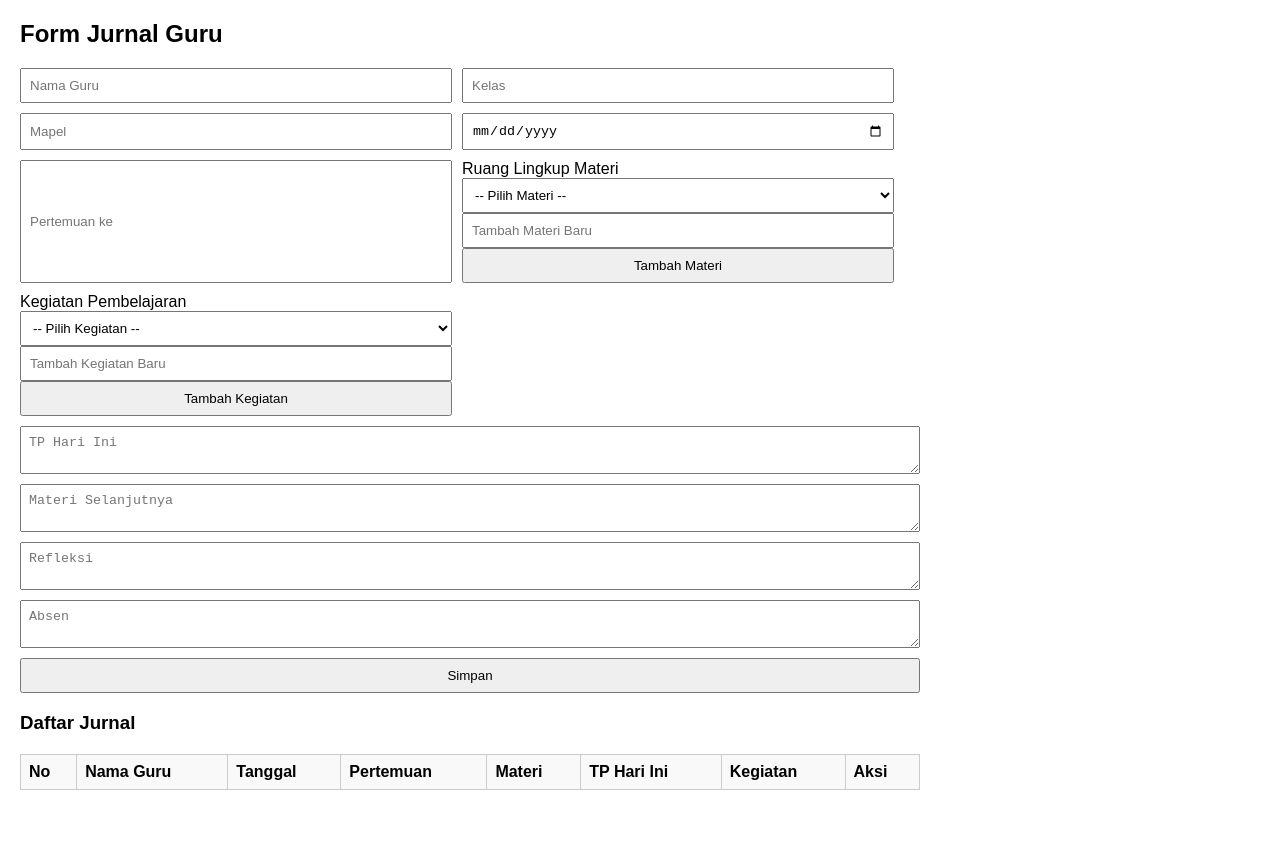
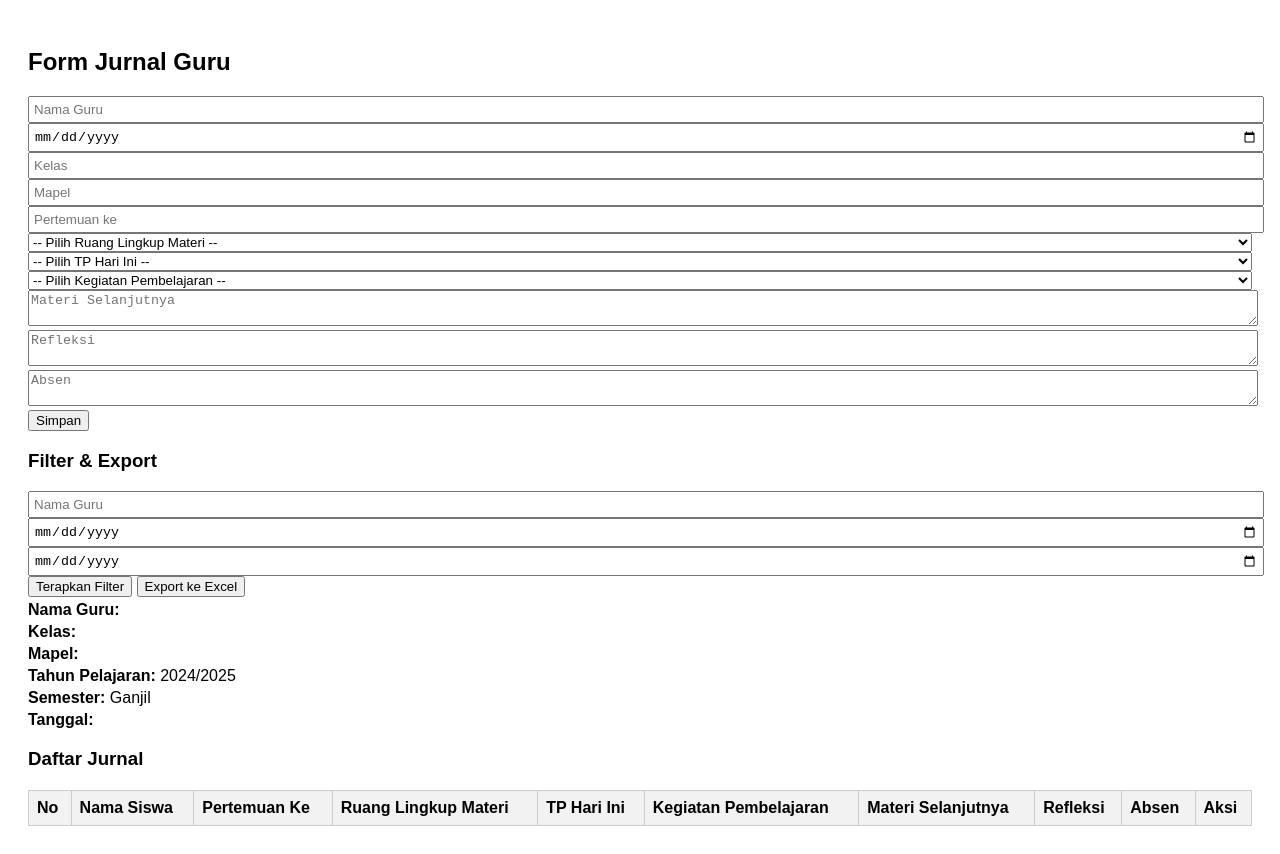
Before and after one commit to direkturkonyol/jurnal-guru, a plain HTML site: page index.html in a window 1280 px wide. Before the commit the page ends 810 px from the top, so only its background shows below. Drawn offline with Linux system fonts and the light colour scheme.

Commit message:
Add files via upload

```diff
--- a/index.html
+++ b/index.html
@@ -1,174 +1,180 @@
-
 <!DOCTYPE html>
 <html lang="id">
 <head>
-  <meta charset="UTF-8" />
-  <meta name="viewport" content="width=device-width, initial-scale=1.0"/>
+    <meta charset="UTF-8">
+    <meta name="viewport" content="width=device-width, initial-scale=1.0">
     <title>Jurnal Guru</title>
     <style>
-    body { font-family: Arial, sans-serif; margin: 20px; max-width: 900px; }
-    form { display: flex; flex-wrap: wrap; gap: 10px; }
-    label { width: 100%; }
-    input, select, textarea, button { width: 100%; padding: 8px; box-sizing: border-box; }
-    .half { width: 48%; }
-    table { width: 100%; border-collapse: collapse; margin-top: 20px; }
+        body { font-family: Arial, sans-serif; padding: 20px; }
+        table { border-collapse: collapse; width: 100%; margin-top: 20px; }
         th, td { border: 1px solid #ccc; padding: 8px; text-align: left; }
-    th { background-color: #f9f9f9; }
-    .actions button { margin-right: 5px; }
+        th { background-color: #f2f2f2; }
+        textarea, select { width: 100%; }
+        input[type="text"], input[type="date"], input[type="number"] { width: 100%; padding: 4px; }
+        #infoUmum p { margin: 4px 0; }
     </style>
+
+<script src="https://cdnjs.cloudflare.com/ajax/libs/xlsx/0.18.5/xlsx.full.min.js"></script>
 </head>
+
 <body>
-
     <h2>Form Jurnal Guru</h2>
     <form id="jurnalForm">
-  <input class="half" type="text" id="namaGuru" placeholder="Nama Guru" required>
-  <input class="half" type="text" id="kelas" placeholder="Kelas" required>
-  <input class="half" type="text" id="mapel" placeholder="Mapel" required>
-  <input class="half" type="date" id="tanggal" required>
-  <input class="half" type="number" id="pertemuan" placeholder="Pertemuan ke" required>
-
-  <div class="half">
-    <label>Ruang Lingkup Materi</label>
-    <select id="materiSelect">
-      <option value="">-- Pilih Materi --</option>
-    </select>
-    <input type="text" id="materiInput" placeholder="Tambah Materi Baru">
-    <button type="button" onclick="tambahMateri()">Tambah Materi</button>
-  </div>
-
-  <div class="half">
-    <label>Kegiatan Pembelajaran</label>
-    <select id="kegiatanSelect">
-      <option value="">-- Pilih Kegiatan --</option>
-    </select>
-    <input type="text" id="kegiatanInput" placeholder="Tambah Kegiatan Baru">
-    <button type="button" onclick="tambahKegiatan()">Tambah Kegiatan</button>
-  </div>
-
-  <textarea id="tujuan" placeholder="TP Hari Ini" required></textarea>
-  <textarea id="materiLanjut" placeholder="Materi Selanjutnya"></textarea>
-  <textarea id="refleksi" placeholder="Refleksi"></textarea>
-  <textarea id="absen" placeholder="Absen"></textarea>
+        <input type="text" id="namaGuru" placeholder="Nama Guru"><br>
+        <input type="date" id="tanggal"><br>
+        <input type="text" id="kelas" placeholder="Kelas"><br>
+        <input type="text" id="mapel" placeholder="Mapel"><br>
+        <input type="number" id="pertemuan" placeholder="Pertemuan ke"><br>
+        <select id="materi"><option value="">-- Pilih Ruang Lingkup Materi --</option></select>
+        <select id="tujuan"><option value="">-- Pilih TP Hari Ini --</option></select><br>
+        <select id="kegiatan"><option value="">-- Pilih Kegiatan Pembelajaran --</option></select><br>
+        <textarea id="materiLanjut" placeholder="Materi Selanjutnya"></textarea><br>
+        <textarea id="refleksi" placeholder="Refleksi"></textarea><br>
+        <textarea id="absen" placeholder="Absen"></textarea><br>
         <button type="submit">Simpan</button>
     </form>
 
+    <h3>Filter & Export</h3>
+    <input type="text" id="filterGuru" placeholder="Nama Guru">
+    <input type="date" id="filterMulai">
+    <input type="date" id="filterAkhir">
+    <button onclick="filterData()">Terapkan Filter</button>
+    <button onclick="exportExcel()">Export ke Excel</button>
+
+    <div id="infoUmum">
+        <p><strong>Nama Guru:</strong> <span id="infoNamaGuru"></span></p>
+        <p><strong>Kelas:</strong> <span id="infoKelas"></span></p>
+        <p><strong>Mapel:</strong> <span id="infoMapel"></span></p>
+        <p><strong>Tahun Pelajaran:</strong> 2024/2025</p>
+        <p><strong>Semester:</strong> Ganjil</p>
+        <p><strong>Tanggal:</strong> <span id="infoTanggal"></span></p>
+    </div>
+
     <h3>Daftar Jurnal</h3>
-<table>
+    <table id="tabelJurnal">
         <thead>
             <tr>
                 <th>No</th>
-      <th>Nama Guru</th>
-      <th>Tanggal</th>
-      <th>Pertemuan</th>
-      <th>Materi</th>
+                <th>Nama Siswa</th>
+                <th>Pertemuan Ke</th>
+                <th>Ruang Lingkup Materi</th>
                 <th>TP Hari Ini</th>
-      <th>Kegiatan</th>
+                <th>Kegiatan Pembelajaran</th>
+                <th>Materi Selanjutnya</th>
+                <th>Refleksi</th>
+                <th>Absen</th>
                 <th>Aksi</th>
             </tr>
         </thead>
-  <tbody id="tabelJurnal"></tbody>
+        <tbody id="bodyJurnal"></tbody>
     </table>
 
     <script>
-  const data = [];
-  const materiList = [];
-  const kegiatanList = [];
+        const form = document.getElementById('jurnalForm');
+        const bodyJurnal = document.getElementById('bodyJurnal');
+        let data = [];
+        const materiList = ['Aqidah', 'Akhlak', 'Fiqih', 'Tarikh'];
+        const tujuanList = ['Menjelaskan definisi', 'Menunjukkan contoh', 'Menghubungkan konsep'];
+        const kegiatanList = ['Diskusi kelompok', 'Tanya jawab', 'Presentasi', 'Mengerjakan soal'];
 
-  const form = document.getElementById('jurnalForm');
-  const tabelJurnal = document.getElementById('tabelJurnal');
+        function isiDropdown(id, list) {
+            const dropdown = document.getElementById(id);
+            list.forEach(item => {
+                const option = document.createElement('option');
+                option.value = item;
+                option.text = item;
+                dropdown.appendChild(option);
+            });
+        }
+
+        isiDropdown('materi', materiList);
+        isiDropdown('tujuan', tujuanList);
+        isiDropdown('kegiatan', kegiatanList);
 
         form.addEventListener('submit', function(e) {
             e.preventDefault();
-    const entry = {
-      namaGuru: document.getElementById('namaGuru').value,
-      kelas: document.getElementById('kelas').value,
-      mapel: document.getElementById('mapel').value,
-      tanggal: document.getElementById('tanggal').value,
-      pertemuan: document.getElementById('pertemuan').value,
-      materi: document.getElementById('materiSelect').value,
-      tujuan: document.getElementById('tujuan').value,
-      kegiatan: document.getElementById('kegiatanSelect').value,
-      materiLanjut: document.getElementById('materiLanjut').value,
-      refleksi: document.getElementById('refleksi').value,
-      absen: document.getElementById('absen').value
-    };
-    data.push(entry);
+            const namaGuru = document.getElementById('namaGuru').value;
+            const tanggal = document.getElementById('tanggal').value;
+            const kelas = document.getElementById('kelas').value;
+            const mapel = document.getElementById('mapel').value;
+            const pertemuan = document.getElementById('pertemuan').value;
+            const materi = document.getElementById('materi').value;
+            const tujuan = document.getElementById('tujuan').value;
+            const kegiatan = document.getElementById('kegiatan').value;
+            const materiLanjut = document.getElementById('materiLanjut').value;
+            const refleksi = document.getElementById('refleksi').value;
+            const absen = document.getElementById('absen').value;
+
+            document.getElementById('infoNamaGuru').innerText = namaGuru;
+            document.getElementById('infoKelas').innerText = kelas;
+            document.getElementById('infoMapel').innerText = mapel;
+            document.getElementById('infoTanggal').innerText = tanggal;
+
+            data.push({
+                namaGuru, tanggal, kelas, mapel, pertemuan,
+                materi, tujuan, kegiatan, materiLanjut, refleksi, absen
+            });
             tampilkanData();
             form.reset();
         });
 
         function tampilkanData() {
-    tabelJurnal.innerHTML = "";
+            bodyJurnal.innerHTML = "";
             data.forEach((d, i) => {
-      const row = document.createElement('tr');
-      row.innerHTML = `
-        <td>${i+1}</td>
+                const row = `<tr>
+                    <td>${i + 1}</td>
                     <td>${d.namaGuru}</td>
-        <td>${d.tanggal}</td>
                     <td>${d.pertemuan}</td>
                     <td>${d.materi}</td>
                     <td>${d.tujuan}</td>
                     <td>${d.kegiatan}</td>
-        <td class="actions">
-          <button onclick="alert('Review Data ke-${i+1}')">Review</button>
+                    <td>${d.materiLanjut}</td>
+                    <td>${d.refleksi}</td>
+                    <td>${d.absen}</td>
+                    <td>
+                        <button onclick="reviewData(${i})">Review</button>
                         <button onclick="editData(${i})">Edit</button>
                         <button onclick="hapusData(${i})">Hapus</button>
                     </td>
-      `;
-      tabelJurnal.appendChild(row);
+                </tr>`;
+                bodyJurnal.innerHTML += row;
             });
         }
 
-  function tambahMateri() {
-    const input = document.getElementById('materiInput');
-    const value = input.value.trim();
-    if (value && !materiList.includes(value)) {
-      materiList.push(value);
-      const opt = document.createElement('option');
-      opt.value = value;
-      opt.textContent = value;
-      document.getElementById('materiSelect').appendChild(opt);
-      input.value = "";
-    }
+        function reviewData(i) {
+            alert(JSON.stringify(data[i], null, 2));
         }
 
-  function tambahKegiatan() {
-    const input = document.getElementById('kegiatanInput');
-    const value = input.value.trim();
-    if (value && !kegiatanList.includes(value)) {
-      kegiatanList.push(value);
-      const opt = document.createElement('option');
-      opt.value = value;
-      opt.textContent = value;
-      document.getElementById('kegiatanSelect').appendChild(opt);
-      input.value = "";
-    }
+        function editData(i) {
+            const d = data[i];
+            document.getElementById('namaGuru').value = d.namaGuru;
+            document.getElementById('tanggal').value = d.tanggal;
+            document.getElementById('kelas').value = d.kelas;
+            document.getElementById('mapel').value = d.mapel;
+            document.getElementById('pertemuan').value = d.pertemuan;
+            document.getElementById('materi').value = d.materi;
+            document.getElementById('tujuan').value = d.tujuan;
+            document.getElementById('kegiatan').value = d.kegiatan;
+            document.getElementById('materiLanjut').value = d.materiLanjut;
+            document.getElementById('refleksi').value = d.refleksi;
+            document.getElementById('absen').value = d.absen;
+            data.splice(i, 1);
         }
 
-  function hapusData(index) {
-    if (confirm("Yakin hapus data ini?")) {
-      data.splice(index, 1);
+        function hapusData(i) {
+            if (confirm("Yakin ingin menghapus data ini?")) {
+                data.splice(i, 1);
                 tampilkanData();
             }
         }
 
-  function editData(index) {
-    const d = data[index];
-    document.getElementById('namaGuru').value = d.namaGuru;
-    document.getElementById('kelas').value = d.kelas;
-    document.getElementById('mapel').value = d.mapel;
-    document.getElementById('tanggal').value = d.tanggal;
-    document.getElementById('pertemuan').value = d.pertemuan;
-    document.getElementById('materiSelect').value = d.materi;
-    document.getElementById('tujuan').value = d.tujuan;
-    document.getElementById('kegiatanSelect').value = d.kegiatan;
-    document.getElementById('materiLanjut').value = d.materiLanjut;
-    document.getElementById('refleksi').value = d.refleksi;
-    document.getElementById('absen').value = d.absen;
-    data.splice(index, 1); // remove old entry
-    tampilkanData();
+        function filterData() {
+            alert("Filter belum diaktifkan.");
+        }
+
+        function exportExcel() {
+            alert("Export ke Excel belum diaktifkan.");
         }
     </script>
-
 </body>
 </html>
```
Lines whose indentation alone changed are shown as unchanged.
